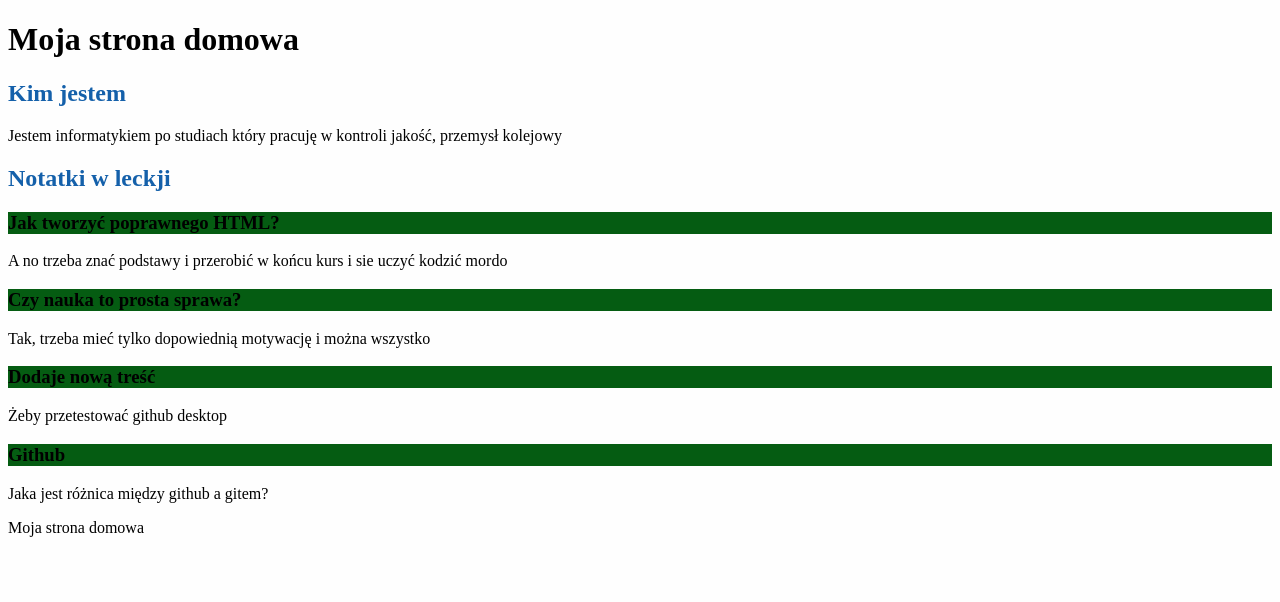
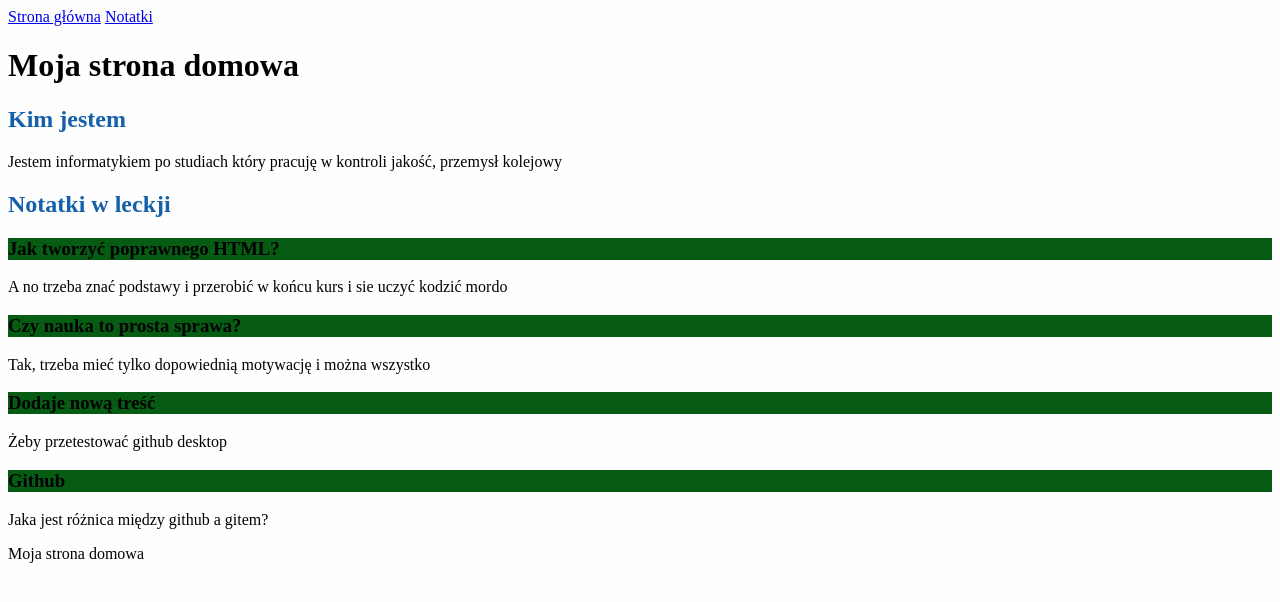
Before and after one commit to krzysztof1993/hompage-modul2, a plain HTML site: page index.html in a window 1280 px wide. Drawn offline with Linux system fonts and the light colour scheme.

Commit message:
separate footer out of main tag, and create navigation

```diff
--- a/index.html
+++ b/index.html
@@ -15,6 +15,12 @@
     <title>Strona domowa</title>
   </head>
   <body>
+    <header>
+      <nav>
+        <a href="index.html">Strona główna</a>
+        <a href="podstrona.html">Notatki</a>
+      </nav>
+    </header>
     <main>
       <header>
         <h1>Moja strona domowa</h1>
@@ -48,7 +54,7 @@
           <p>Jaka jest różnica między github a gitem?</p>
         </article>
       </section>
-      <footer>Moja strona domowa</footer>
     </main>
+    <footer>Moja strona domowa</footer>
   </body>
 </html>
```
